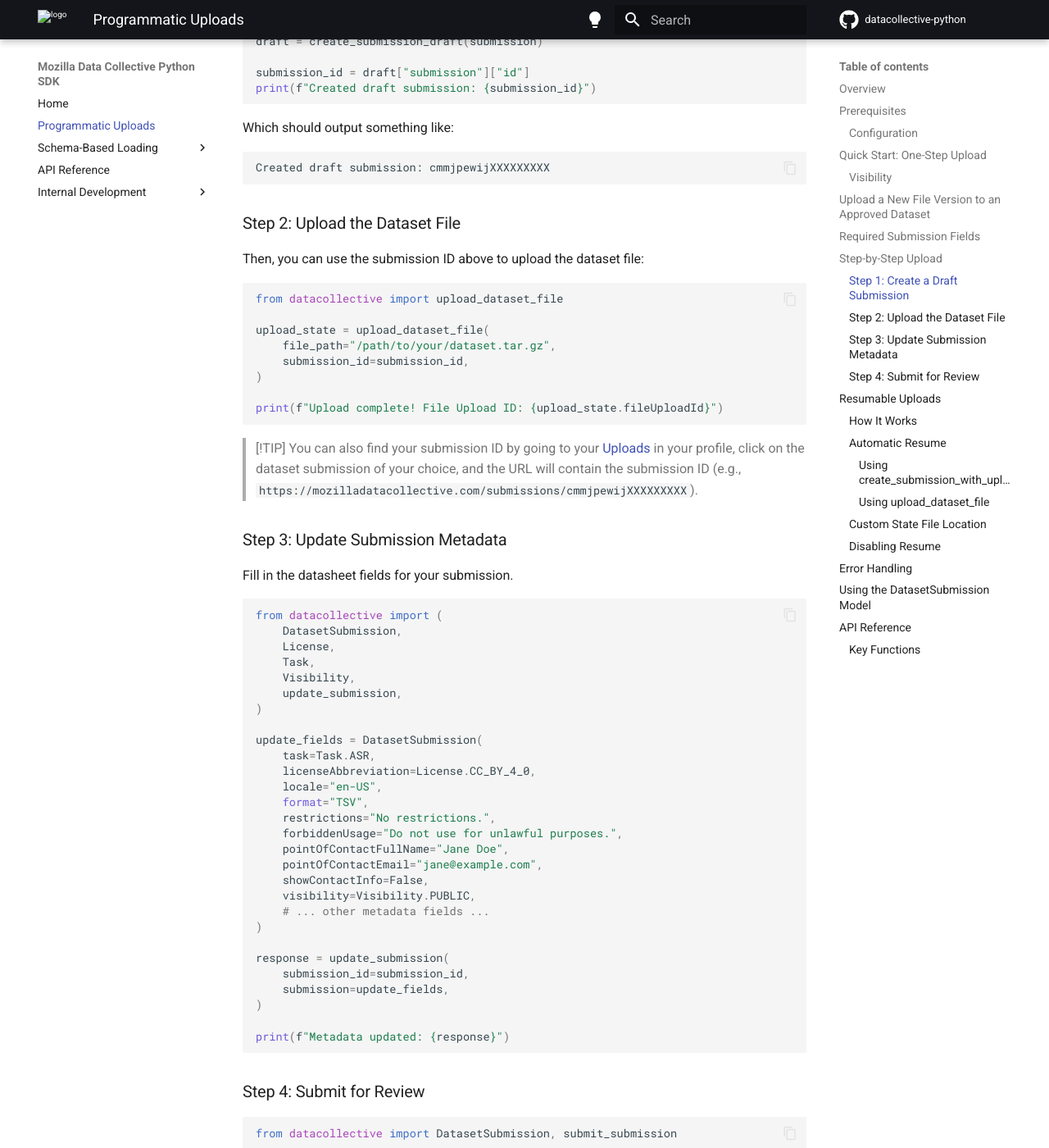
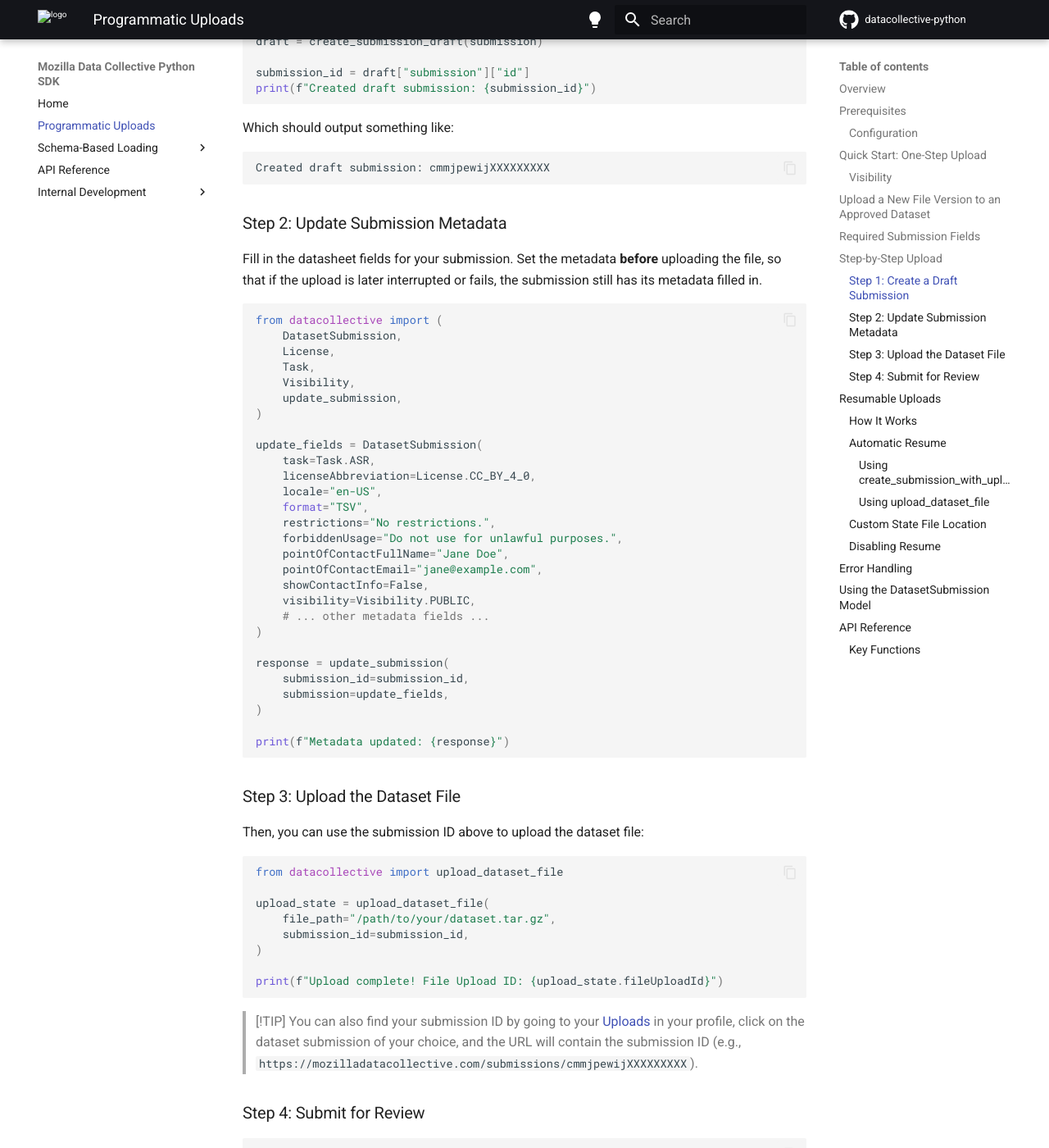
Before and after one commit to Mozilla-Data-Collective/datacollective-python, an MkDocs documentation site: the page built from docs/upload.md, in a window 1280 px wide and 1400 px high, scrolled down 4254 px. Shown: the whole window at 82% size. Built offline with MkDocs 1.6.1 and Material for MkDocs 9.7.7, drawn with Linux system fonts in a browser that asks for light colours; comment, search, counter and statistics services are not loaded; some of the changed text lies outside the part shown.

Commit message:
Update docs with new flow

````diff
--- a/docs/upload.md
+++ b/docs/upload.md
@@ -7,8 +7,8 @@ This guide explains how to programmatically upload datasets to the Mozilla Data
 The SDK provides a complete workflow for uploading datasets:
 
 1. **Create a draft submission** - Initialize a new dataset submission
-2. **Upload the dataset file** - Upload your archive using resumable multipart uploads
-3. **Update submission metadata** - Add required metadata fields to the submission
+2. **Update submission metadata** - Add required metadata fields to the submission
+3. **Upload the dataset file** - Upload your archive using resumable multipart uploads
 4. **Submit for review** - Finalize the submission for review
 
 Additionally, the functionality of uploading a dataset file can be used independently to upload a new archive version to an already approved and published dataset submission. Check the [Upload a New File Version to an Approved Dataset](#upload-a-new-file-version-to-an-approved-dataset) section for more details.
@@ -177,27 +177,11 @@ Which should output something like:
 Created draft submission: cmmjpewijXXXXXXXXX
 ```
 
-### Step 2: Upload the Dataset File
+### Step 2: Update Submission Metadata
 
-Then, you can use the submission ID above to upload the dataset file:
-
-```python
-from datacollective import upload_dataset_file
-
-upload_state = upload_dataset_file(
-    file_path="/path/to/your/dataset.tar.gz",
-    submission_id=submission_id,
-)
-
-print(f"Upload complete! File Upload ID: {upload_state.fileUploadId}")
-```
-
-> [!TIP]
-> You can also find your submission ID by going to your [Uploads](https://mozilladatacollective.com/profile/uploads) in your profile, click on the dataset submission of your choice, and the URL will contain the submission ID (e.g., `https://mozilladatacollective.com/submissions/cmmjpewijXXXXXXXXX`).
-
-### Step 3: Update Submission Metadata
-
-Fill in the datasheet fields for your submission.
+Fill in the datasheet fields for your submission. Set the metadata **before**
+uploading the file, so that if the upload is later interrupted or fails, the
+submission still has its metadata filled in.
 
 ```python
 from datacollective import (
@@ -229,6 +213,24 @@ response = update_submission(
 
 print(f"Metadata updated: {response}")
 ```
+
+### Step 3: Upload the Dataset File
+
+Then, you can use the submission ID above to upload the dataset file:
+
+```python
+from datacollective import upload_dataset_file
+
+upload_state = upload_dataset_file(
+    file_path="/path/to/your/dataset.tar.gz",
+    submission_id=submission_id,
+)
+
+print(f"Upload complete! File Upload ID: {upload_state.fileUploadId}")
+```
+
+> [!TIP]
+> You can also find your submission ID by going to your [Uploads](https://mozilladatacollective.com/profile/uploads) in your profile, click on the dataset submission of your choice, and the URL will contain the submission ID (e.g., `https://mozilladatacollective.com/submissions/cmmjpewijXXXXXXXXX`).
 
 ### Step 4: Submit for Review
 
````
Also changed, not shown: 1 other file.
